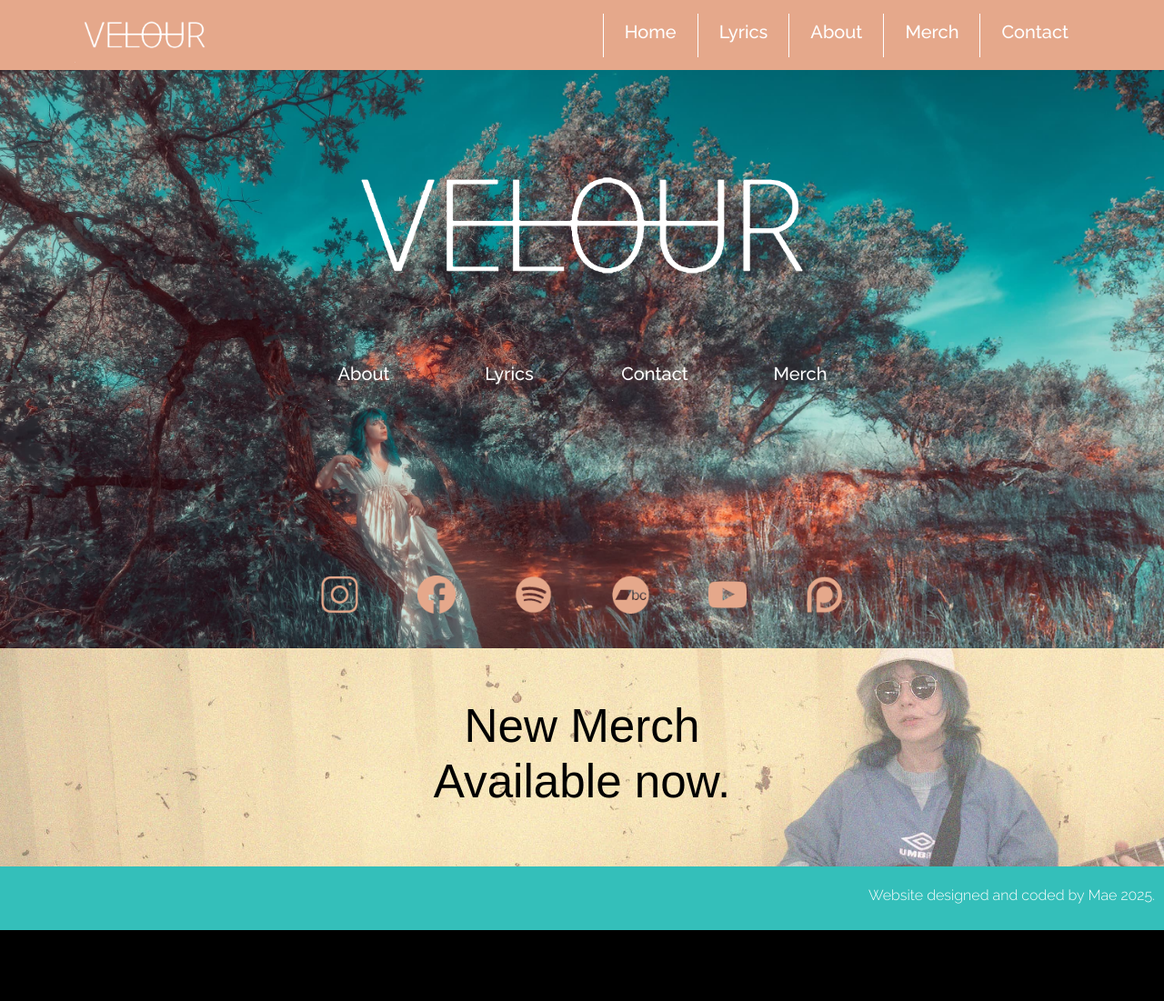
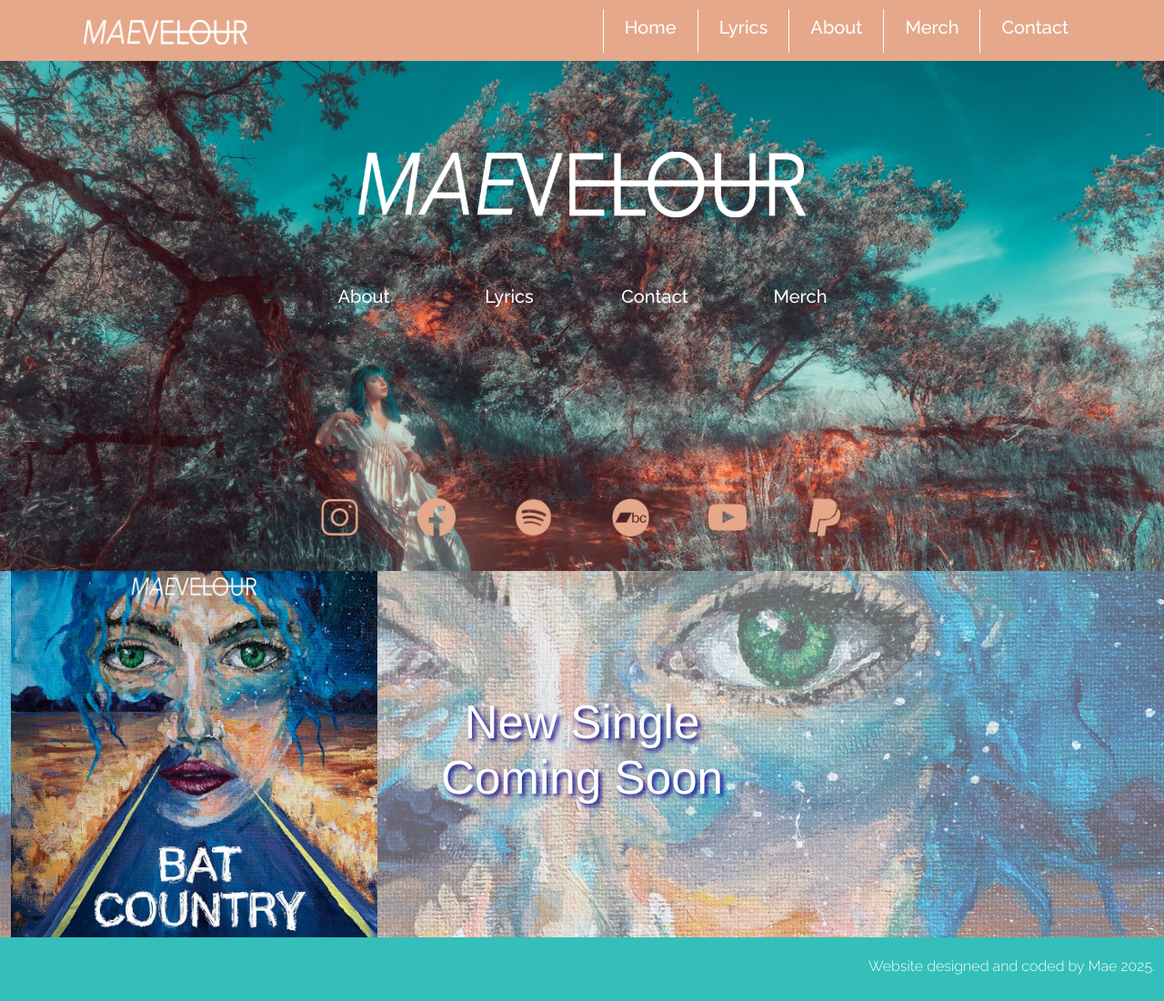
Before and after one commit to mkh7878/velour, a Jekyll site: the page built from index.html, in a window 1280 px wide. Shown: the whole page at 91% size. Built offline with Jekyll 4.4.1, drawn with Linux system fonts in a browser that asks for light colours; some web fonts are replaced; before the commit the page ends 1023 px from its top, so only the background shows below that.

Commit message:
bat country to index and updated links

```diff
--- a/_includes/header.html
+++ b/_includes/header.html
@@ -8,7 +8,7 @@
         <div class="hover-outter">
             <div class="hover-inner">
               <a class="navbar-brand" href="https://velourmusic.co.uk/">
-                <img src="/assets/images/logo.png" alt="Logo">
+                <img src="/assets/images/mvlogo.png" alt="Logo" class="img-fluid">
               </a>
             </div>
         </div>
--- a/assets/css/styles.css
+++ b/assets/css/styles.css
@@ -68,8 +68,8 @@ footer {
     color: #fff; /* Optional: text color for better visibility */
 }
 
-#yellowbanner {
-    background-image: url('/assets/images/yellow.jpg');
+#bcbanner {
+    background-image: url('/assets/images/batcountry/bcbanner.jpg');
     background-size: cover; /* Cover the entire area */
     background-position: center; /* Center the image */
     background-repeat: no-repeat; /* Prevent repeating */
--- a/index.html
+++ b/index.html
@@ -9,7 +9,7 @@ title: Home
             <div class="row" style="padding-top: 100px;">
                 <div class="col-1 col-sm-2 col-md-3 col-lg-3"></div>
                 <div class="col-10 col-sm-8 col-md-6 col-lg-6">
-                    <img src="/assets/images/logo.png" class="img-fluid" alt="Velour Logo" style="width: 80%;">
+                    <img src="/assets/images/mvlogo.png" class="img-fluid" alt="Velour Logo" style="width: 80%;">
                 </div>
             </div>
             <div class="row" style="padding-top: 5vw; padding-bottom: 15vw;">
@@ -61,12 +61,12 @@ title: Home
                 <div class="col-lg-6 col-md-6 col-sm-8 col-10">
                     <div class="row">
                         <div class="col-2">
-                            <a href="https://www.instagram.com/velour_music" target="_blank" class="social-icon" data-hover="/assets/images/social-logos/insta-hover.png">
+                            <a href="https://www.instagram.com/maevelour" target="_blank" class="social-icon" data-hover="/assets/images/social-logos/insta-hover.png">
                                 <img src="/assets/images/social-logos/insta.png" alt="instagram link">
                             </a>
                         </div>
                         <div class="col-2">
-                            <a href="https://www.facebook.com/velourtheband" target="_blank" class="social-icon" data-hover="/assets/images/social-logos/facebook-hover.png">
+                            <a href="https://www.facebook.com/maevelour" target="_blank" class="social-icon" data-hover="/assets/images/social-logos/facebook-hover.png">
                                 <img src="/assets/images/social-logos/facebook.png" alt="facebook link">
                             </a>
                         </div>
@@ -86,8 +86,8 @@ title: Home
                             </a>
                         </div>
                         <div class="col-2">
-                            <a href="" target="_blank" class="social-icon" data-hover="/assets/images/social-logos/patreon-hover.png">
-                                <img src="/assets/images/social-logos/patreon.png" alt="patreon link">
+                            <a href="https://www.paypal.com/paypalme/velourmusic?country.x=US&locale.x=en_US" target="_blank" class="social-icon" data-hover="/assets/images/social-logos/paypal-hover.png">
+                                <img src="/assets/images/social-logos/paypal.png" alt="patreon link">
                             </a>
                         </div>
                     </div>
@@ -97,15 +97,14 @@ title: Home
 </div>
 </div>
 
-<div class="row" id="yellowbanner">
+<div class="row" id="bcbanner">
     <div class="col-6 col-md-4 col-lg-4 col-sm-6">
-        <a href="https://www.etsy.com/shop/MaeHorak" target="_blank">
-            <!-- <img src="/assets/images/new-merch.png" alt="new merch" class="img-fluid" > -->
-        </a>
+        <img src="assets/images/batcountry/bc.jpg" class="img-fluid">
       </div>
     <div class="col-6 col-md-4 col-lg-4 col-sm-6">
         <a href="https://www.etsy.com/shop/MaeHorak" target="_blank">
-            <h3>New Merch <br> Available now.</h3>
+            <h3 style="color: white; text-shadow: 3px 3px 5px darkblue;">New Single <br> Coming Soon</h3>
+
         </a>
     </div>
     <div class="col-4">
```
Also changed, not shown: assets/images/batcountry/bc.jpg (added), assets/images/batcountry/bcbanner.jpg (added), assets/images/batcountry/shirt.png (added), assets/images/mvlogo.png (added), assets/images/new merch (1).png (deleted), assets/images/shirtdrawing.png (deleted), assets/images/shirts/shirt1.png (deleted), assets/images/shirts/shirt2.png (deleted), assets/images/shirts/shirt3.png (deleted), assets/images/shirts/shirt4.png (deleted), 2 other files.
